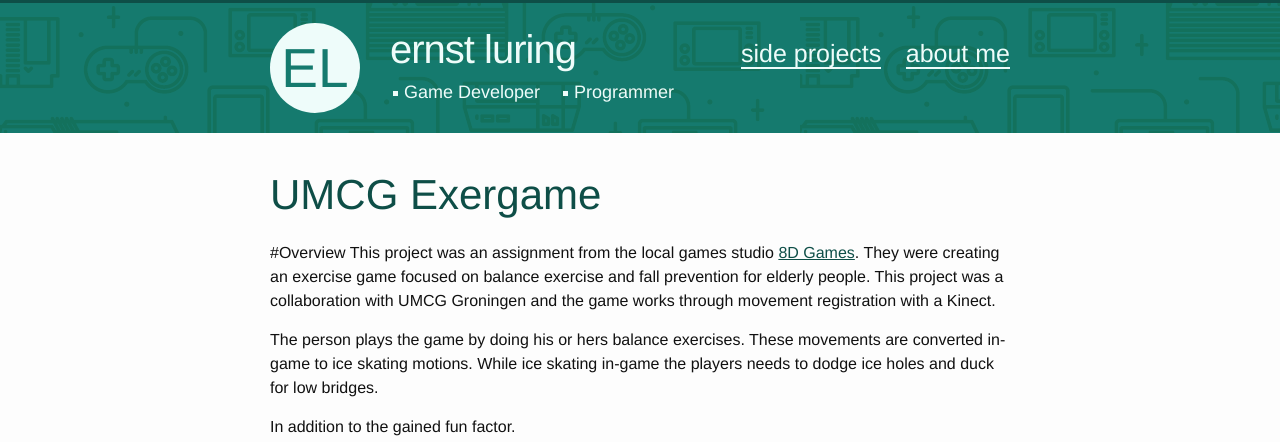
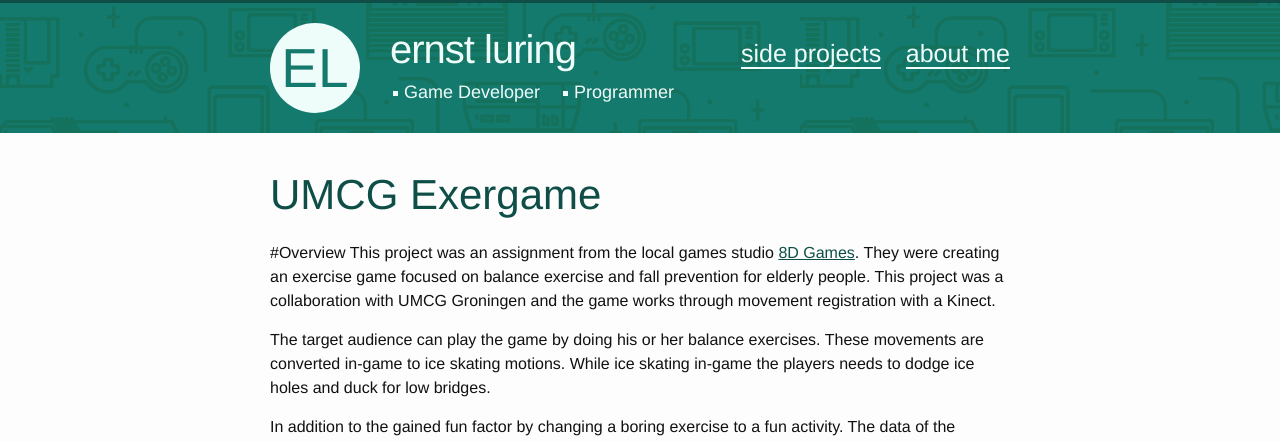
Before and after one commit to ernstluring/ejldigital.github.io, a Jekyll site: the page built from _posts/portfolio/2016-04-16-ice-skating.markdown, in a window 1280 px wide. Shown: the top 442 px of the page. Built offline with Jekyll 4.4.1, drawn with Linux system fonts in a browser that asks for light colours; some of the changed text lies outside the part shown.

Commit message:
overview description of exergame

```diff
--- a/_posts/portfolio/2016-04-16-ice-skating.markdown
+++ b/_posts/portfolio/2016-04-16-ice-skating.markdown
@@ -8,9 +8,11 @@
 #Overview
 This project was an assignment from the local games studio [8D Games][8dgames]. They were creating an exercise game focused on balance exercise and fall prevention for elderly people. This project was a collaboration with UMCG Groningen and the game works through movement registration with a Kinect.
 
-The person plays the game by doing his or hers balance exercises. These movements are converted in-game to ice skating motions. While ice skating in-game the players needs to dodge ice holes and duck for low bridges.
 
-In addition to the gained fun factor.
+The target audience can play the game by doing his or her balance exercises. These movements are converted in-game to ice skating motions. While ice skating in-game the players needs to dodge ice holes and duck for low bridges.
+
+
+In addition to the gained fun factor by changing a boring exercise to a fun activity. The data of the players movement collected by the Kinect can also be forwarded to a physician or physiotherapist who can inspect this data and see for example if the patient leans to mutch to the left or right and/or in what kind of physical shape the patient is in.
 
 
 
```
